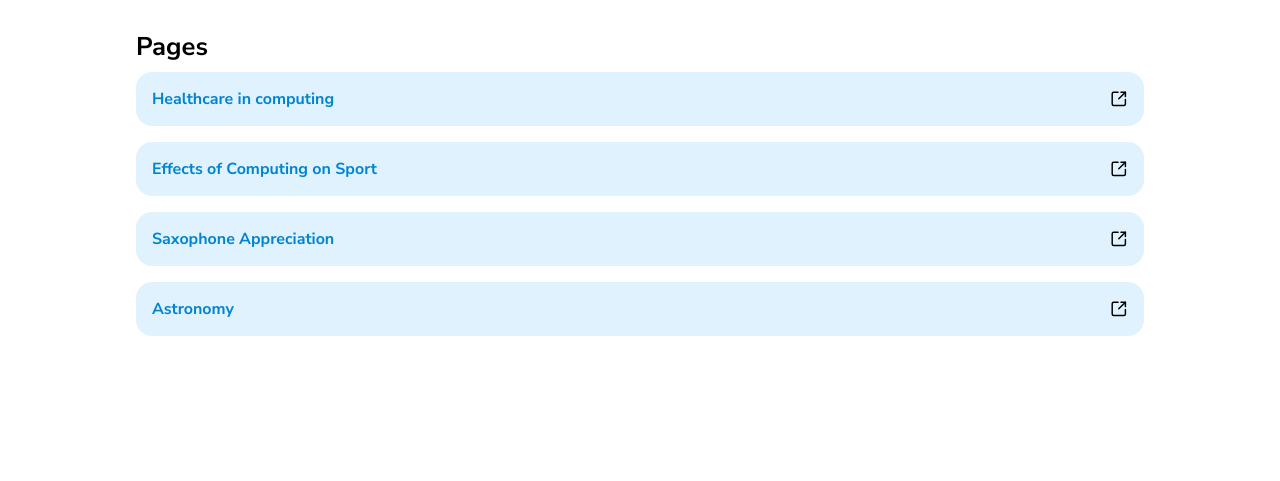
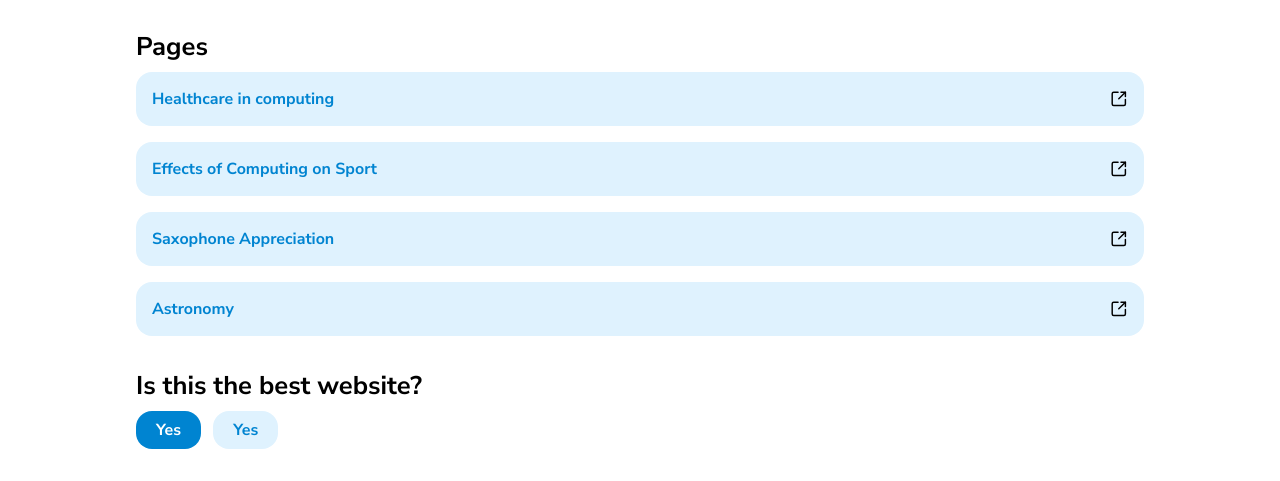
Before and after one commit to o-prosser/progblack-applications-computing, a plain HTML site: page index.html in a window 1280 px wide. Shown: the part 457-938 px from the top of the page. Before the commit the page ends 809 px from the top, so only its background shows below. Drawn offline with Linux system fonts and the light colour scheme.

Commit message:
Add feedback buttons

```diff
--- a/index.css
+++ b/index.css
@@ -12,6 +12,7 @@ header {
   background-color: oklch(58.8% 0.158 241.966);
   margin-bottom: 2rem;
   padding: 0 0.5rem;
+  font-size: 16px;
 }
 
 .header_content {
@@ -42,7 +43,7 @@ h1 {
 
 main {
   max-width: 1024px;
-  margin: 0 auto;
+  margin: 0 auto 2rem;
   padding: 0 0.5rem;
 }
 
@@ -119,3 +120,32 @@ h2 {
     width: 1.1rem;
   }
 }
+
+.button--primary {
+  background-color: oklch(58.8% 0.158 241.966);
+  border-radius: 1rem;
+  padding: 0.5rem 1.25rem;
+  display: inline-flex;
+  justify-content: space-between;
+  align-items: center;
+  font-weight: bold;
+  text-decoration: none;
+  color: white;
+  cursor: pointer;
+  border: none;
+  margin-right: 0.5rem;
+}
+
+.button--secondary {
+  background-color: oklch(95.1% 0.026 236.824);
+  border-radius: 1rem;
+  padding: 0.5rem 1.25rem;
+  display: inline-flex;
+  justify-content: space-between;
+  align-items: center;
+  font-weight: bold;
+  text-decoration: none;
+  color: oklch(58.8% 0.158 241.966);
+  cursor: pointer;
+  border: none;
+}
--- a/index.html
+++ b/index.html
@@ -228,6 +228,12 @@
           </svg>
         </li>
       </ul>
+
+      <h2>Is this the best website?</h2>
+      <button class="button--primary" type="button" id="yesButton">Yes</button>
+      <button class="button--secondary" type="button" id="noButton">Yes</button>
     </main>
+
+    <script src="./index.js"></script>
   </body>
 </html>
--- /dev/null
+++ b/index.js
@@ -0,0 +1,10 @@
+const yesButton = document.querySelector("#yesButton");
+const noButton = document.querySelector("#noButton");
+
+yesButton.addEventListener("click", () => {
+  alert("That's wonderful");
+});
+
+noButton.addEventListener("click", () => {
+  alert("You wanted to say no!!!!!! Watch out for the Lennox!!!!");
+});
```
